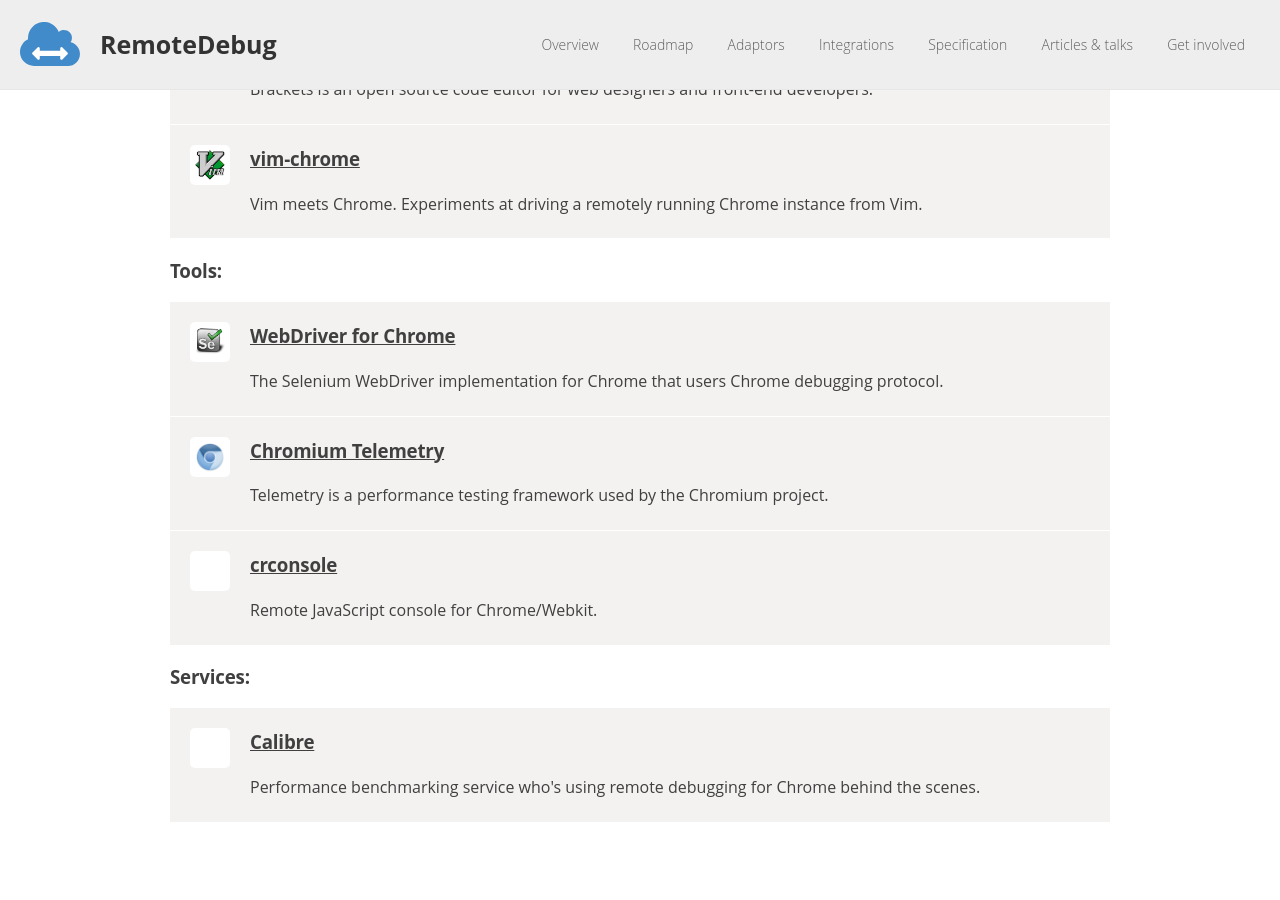
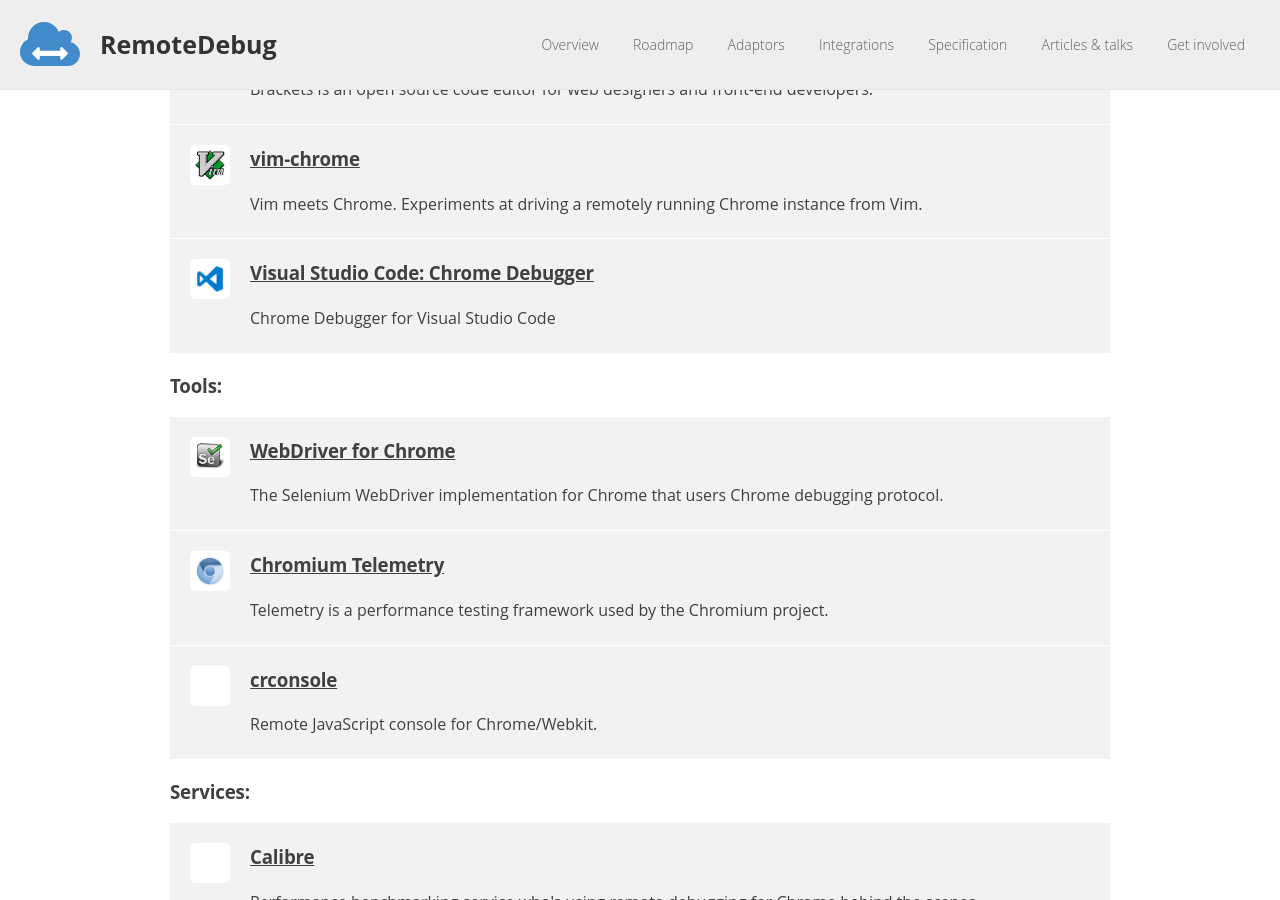
Before and after one commit to RemoteDebug/remotedebug.org, a Jekyll site: the page built from integrations/index.html, in a window 1280 px wide and 900 px high, scrolled down 862 px. Built offline with Jekyll 4.4.1, drawn with Linux system fonts in a browser that asks for light colours; comment, search, counter and statistics services are not loaded.

Commit message:
Add link to VSCode Chrome Debugger

```diff
--- a/integrations/index.html
+++ b/integrations/index.html
@@ -71,6 +71,16 @@
       </div>
     </li>
 
+    <li class="lighttable media">
+      <div class="img">
+        <img src="/images/vscode.png" />
+      </div>
+      <div class="bd">
+        <h3><a href="https://github.com/Microsoft/vscode-chrome-debug/">Visual Studio Code: Chrome Debugger</a></h3>
+        <p>Chrome Debugger for Visual Studio Code</p>
+      </div>
+    </li>
+
   </ul>
 
   <h3>Tools:</h3>
```
Also changed, not shown: images/vscode.png (added).
